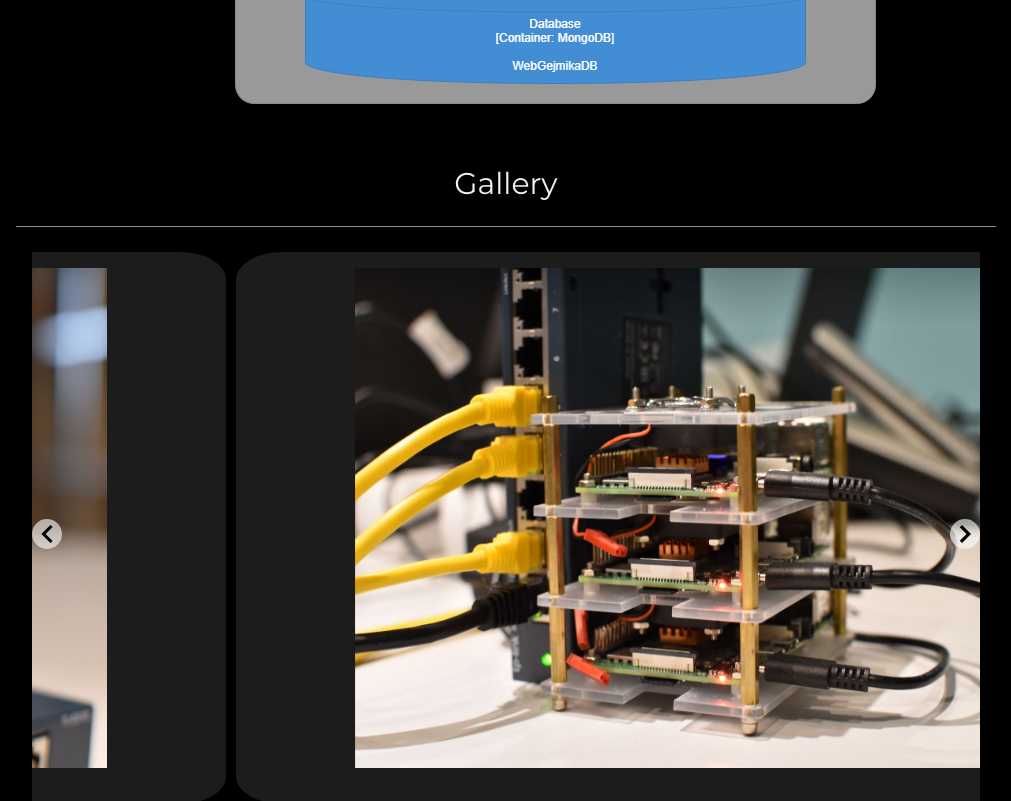
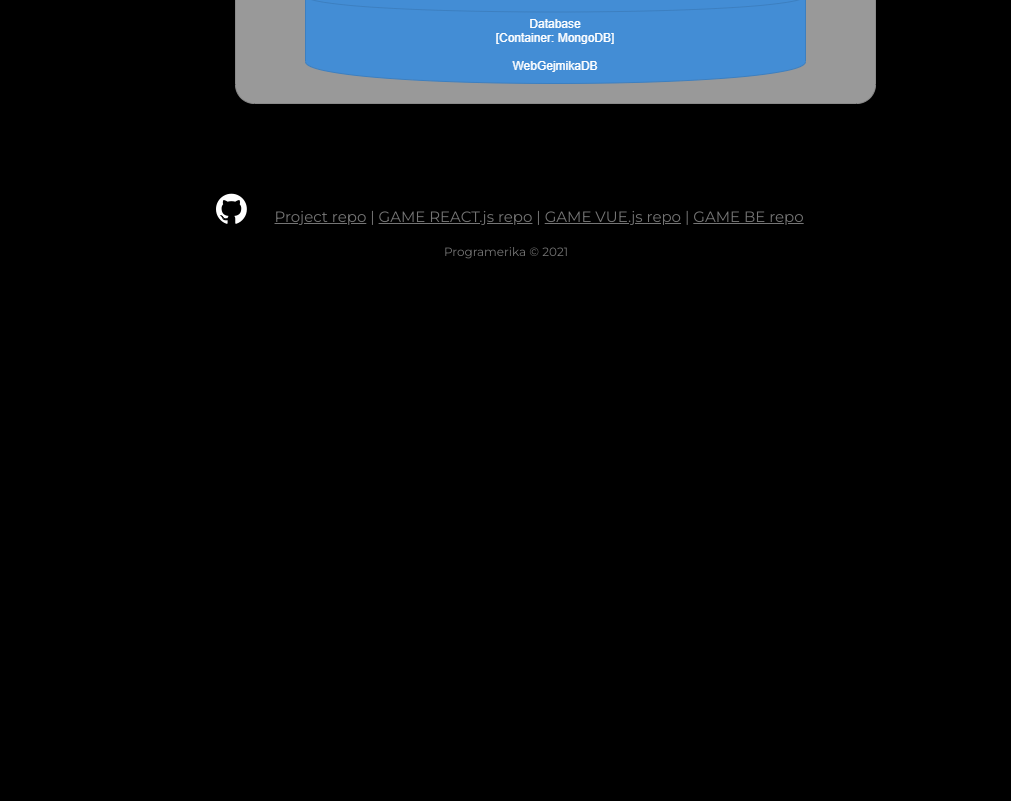
Before and after one commit to programerika/web-sajtika, a Next.js app: page /arch in a window 1280 px wide. Shown: the part 1300-2101 px from the top of the page, without its empty margins (194-1205 px from the left). After the commit the page ends 1605 px from the top, so only its background shows below. Built offline with nearby package versions, Linux system fonts and the light colour scheme.

Commit message:
fix: removed ArchGallery from pages, deleted ArchGallery from components.

```diff
--- a/components/ArchGallery.js
+++ /dev/null
@@ -1,47 +0,0 @@
-import React from "react";
-import Card from "./Card";
-import { Slide } from "react-slideshow-image";
-import "react-slideshow-image/dist/styles.css";
-import raspberryPi1 from "../public/img/Arch-1-2M.jpg";
-import raspberryPi2 from "../public/img/Arch-2-2M.jpg";
-import raspberryPi3 from "../public/img/Arch-3-2M.jpg";
-
-const ArchGallery = () => {
-  const width = 700;
-  const height = 500;
-
-  return (
-    <div>
-      {/*Arch Gallery Section */}
-      <div className="w3-content w3-justify w3-text-grey arch-gallery w3-padding-16">
-        <h2 className="w3-text-light-grey w3-center">Gallery</h2>
-        <hr className="w3-opacity w3-width-100" />
-        <div className="slide-container w3-center w3-panel">
-          <Slide autoplay={true} canSwipe>
-            <Card
-              image={raspberryPi1}
-              alt="Raspberry Pi 4 cluster"
-              width={width}
-              height={height}
-            ></Card>
-            <Card
-              image={raspberryPi2}
-              alt="Raspberry Pi 4 cluster"
-              width={width}
-              height={height}
-            ></Card>
-            <Card
-              image={raspberryPi3}
-              alt="Raspberry Pi 4 cluster"
-              width={width}
-              height={height}
-            ></Card>
-          </Slide>
-        </div>
-        {/* End Arch Gallery Section */}
-      </div>
-    </div>
-  );
-};
-
-export default ArchGallery;
--- a/pages/arch.js
+++ b/pages/arch.js
@@ -1,7 +1,6 @@
 import React from "react";
 import AboutArch from "../components/AboutArch";
 import Diagram from "../components/Diagram";
-import ArchGallery from "../components/ArchGallery";
 
 const arch = () => {
   return (
@@ -9,7 +8,6 @@ const arch = () => {
       {/* Arch Content */}
       <AboutArch/>
       <Diagram />
-      <ArchGallery />
       {/* End Arch Content */}
     </div>
   );
```
